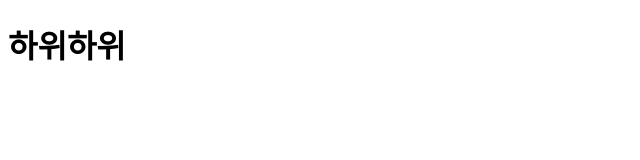
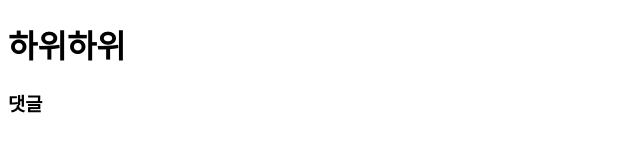
Before and after one commit to paullee20204/git, a plain HTML site: page index.html in a window 1280 px wide. Shown: the full height of the page, 0-640 px from the left. Drawn offline with Linux system fonts and the light colour scheme.

Commit message:
Added comment feature

```diff
--- a/index.html
+++ b/index.html
@@ -7,5 +7,6 @@
 </head>
 <body>
     <h1>하위하위</h1>
+    <h3>댓글</h3>
 </body>
 </html>
```
